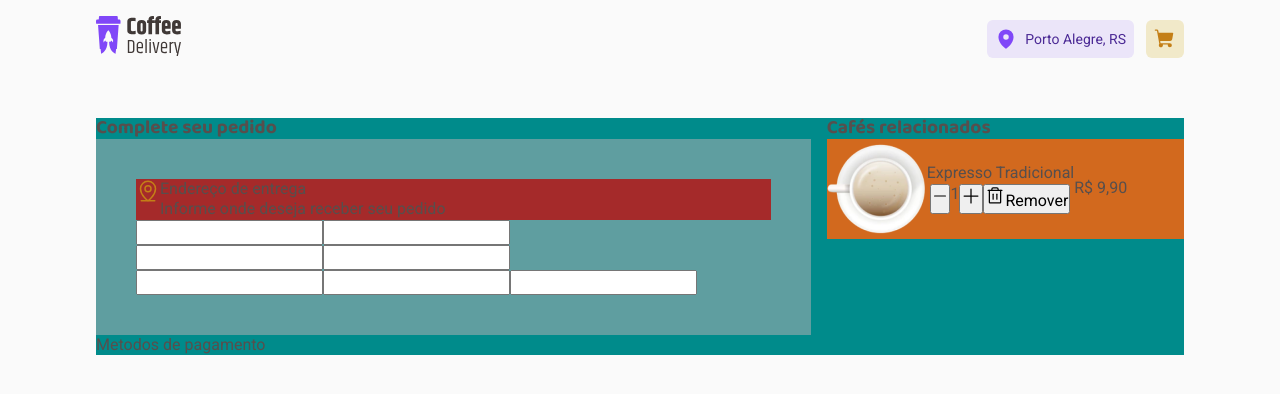
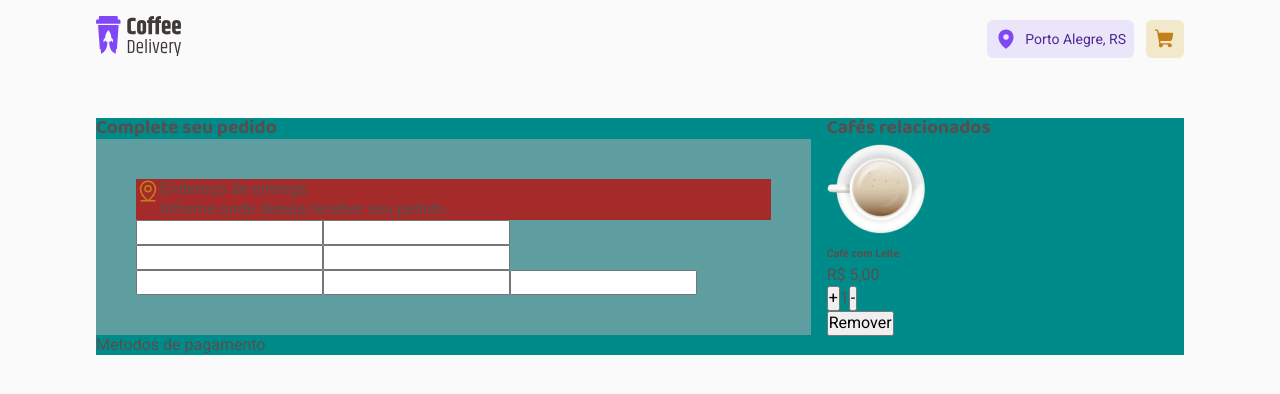
Before and after one commit to GabrielMatoss/CoffeeHouse, a React (Vite) app: page /cart in a window 1280 px wide. Shown: the top 394 px of the page. Built offline with nearby package versions, Linux system fonts and the light colour scheme.

Commit message:
refactor(carthistory): refactoring component html

```diff
--- a/src/pages/CartHistory/index.tsx
+++ b/src/pages/CartHistory/index.tsx
@@ -41,34 +41,28 @@ export function CartHistory() {
 
       <div className="contentValues">
         <h3>Cafés relacionados</h3>
-        <div className="valuesTotal">
-          <div className="queryCoffees">
-                <img src={caféComLeite} alt="" />
-                <div className="teste">
+        <div className="container">
+            <div className="contentCardCoffee">
+                <img src={caféComLeite} />
+                <div>
+                  <div>
+                    <h6>Café com Leite</h6>
+                    <p>R$ 5,00</p>
+                  </div>
 
-                  <div>
-                  <p>Expresso Tradicional</p>
                   <div className="containerButtons">
-                    <div className="buttonsQtd">
-                    <button /*onClick={}*/>
-                      <Minus size={16} weight="fill" />
-                      </button>
-                      <p>1</p>
-                     <button /*onClick={}*/>
-                      <Plus size={20} weight="fill" />
-                    </button>
+                    <div>
+                      <button>+</button>
+                      <span>1</span>
+                      <button>-</button>
                     </div>
 
                     <button>
-                      <Trash size={20} />
-                      Remover
-                     </button>
+                      <span>Remover</span>
+                    </button>
                   </div>
-
-                  </div>
-                  <p>R$ 9,90</p>
                 </div>
-          </div>
+            </div>
         </div>
       </div>
     </ContainerCartHistory>
```
